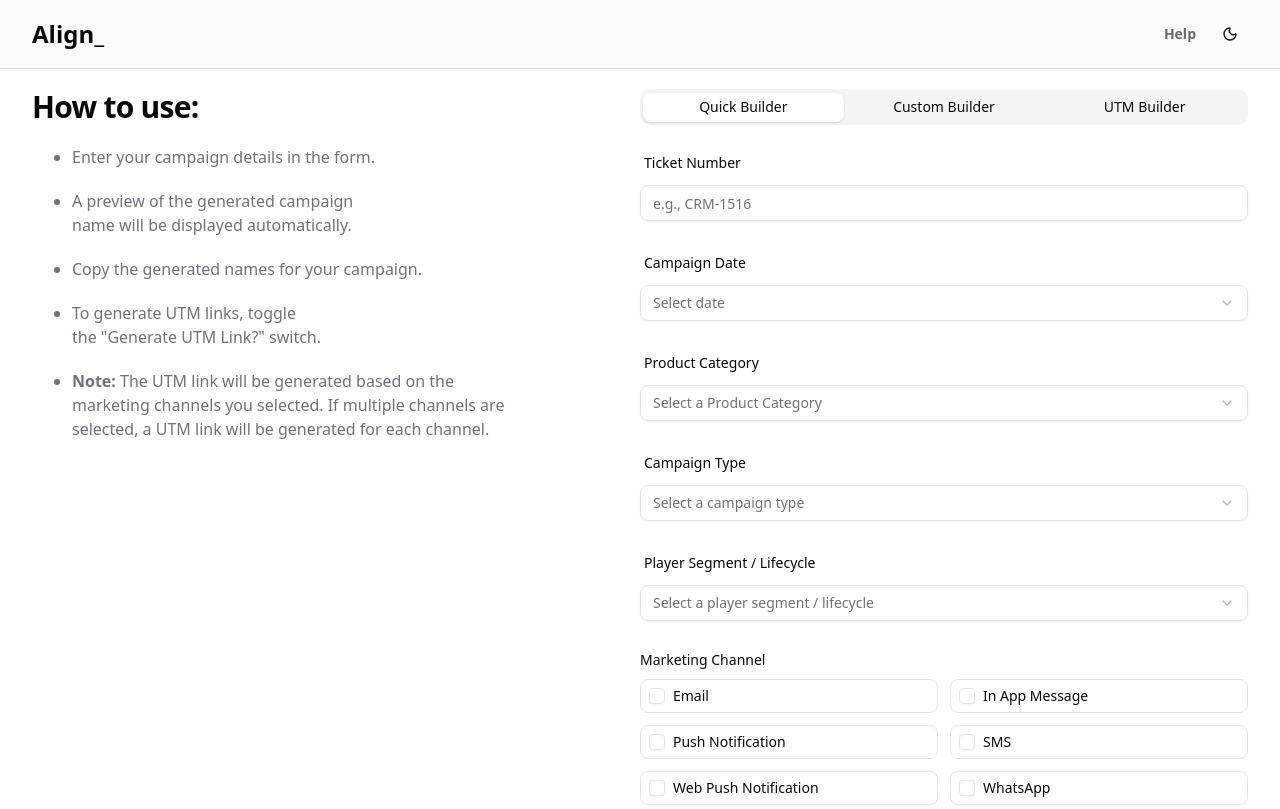
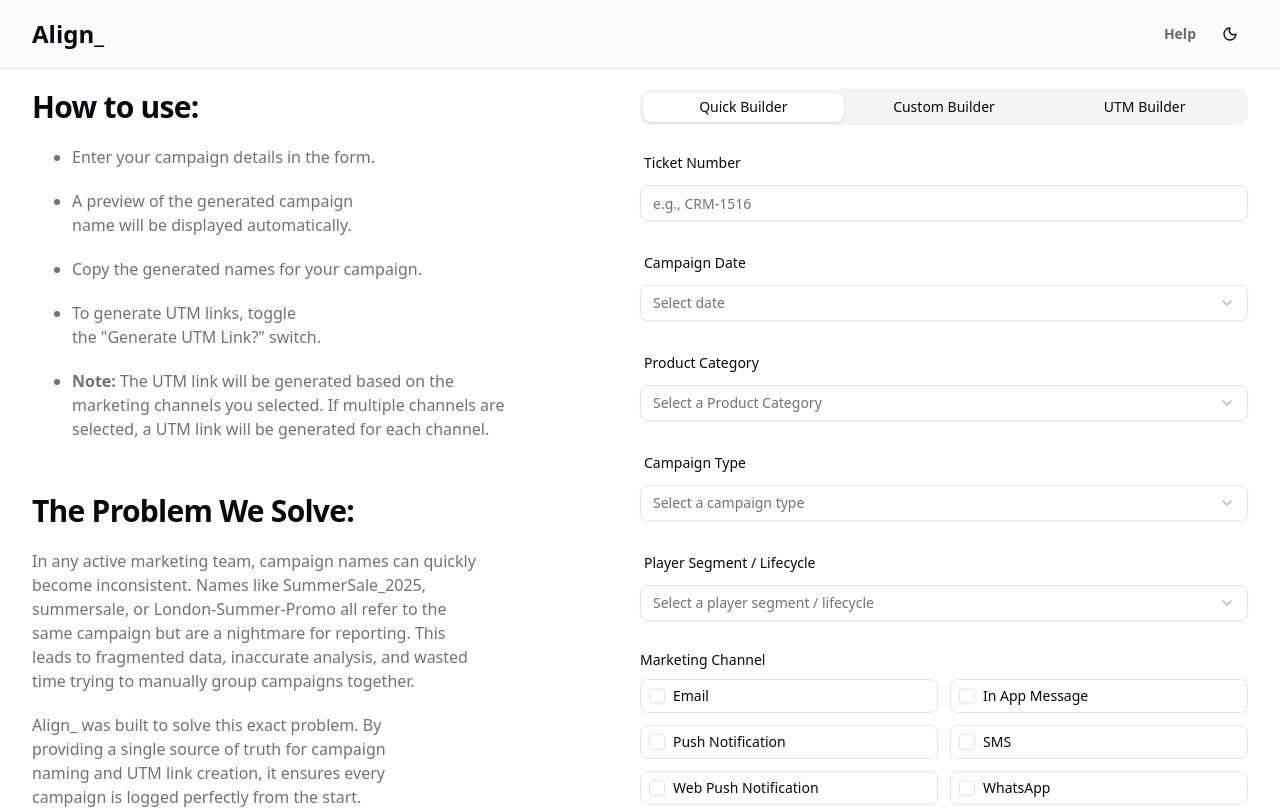
Before and after one commit to Trae-Hill-Daniel/next.js-projects, a Next.js app in the folder align_/: page / in a window 1280 px wide. Shown: the top 809 px of the page. Built offline with nearby package versions, Linux system fonts and the light colour scheme.

Commit message:
The Problem We Solve Content Block Added

```diff
--- a/align_/src/app/page.js
+++ b/align_/src/app/page.js
@@ -1,4 +1,5 @@
 import HowToUse from "@/components/contentBlock/howToUse";
+import TheProblemWeSolve from "@/components/contentBlock/theProblemWeSolve";
 import Tab from "@/components/tabs/tabs";
 
 export default async function Home(props) {
@@ -7,7 +8,10 @@ export default async function Home(props) {
   return (
     <main className="container px-4 pb-40 md:px-8">
       <section className="flex flex-col-reverse gap-8 lg:gap-0 lg:flex-row justify-between py-5">
-        <HowToUse />
+        <div className="flex flex-col gap-8 w-full lg:w-2/5">
+          <HowToUse />
+          <TheProblemWeSolve />
+        </div>
         <Tab selectedTab={selectedTab} />
       </section>
     </main>
--- a/align_/src/components/contentBlock/howToUse.js
+++ b/align_/src/components/contentBlock/howToUse.js
@@ -25,5 +25,5 @@ export default function HowToUse() {
   };
 
   // Render the appropriate content block based on the selected tab
-  return <div className=" w-full lg:w-2/5">{HowToUseContentBlock()}</div>;
+  return <>{HowToUseContentBlock()}</>;
 }
--- /dev/null
+++ b/align_/src/components/contentBlock/theProblemWeSolve.js
@@ -0,0 +1,22 @@
+export default function TheProblemWeSolve() {
+  return (
+    <div className="flex flex-col">
+      <h3 className="text-2xl font-bold text-left tracking-tight pb-5 md:text-3xl">
+        The Problem We Solve:
+      </h3>
+
+      <p className="text-muted-foreground text-balance pb-5">
+        In any active marketing team, campaign names can quickly become
+        inconsistent. Names like SummerSale_2025, summersale, or
+        London-Summer-Promo all refer to the same campaign but are a nightmare
+        for reporting. This leads to fragmented data, inaccurate analysis, and
+        wasted time trying to manually group campaigns together.
+      </p>
+      <p className="text-muted-foreground text-balance pb-5">
+        Align_ was built to solve this exact problem. By providing a single
+        source of truth for campaign naming and UTM link creation, it ensures
+        every campaign is logged perfectly from the start.
+      </p>
+    </div>
+  );
+}
```
